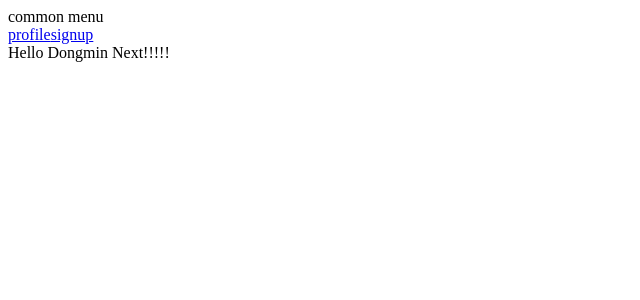
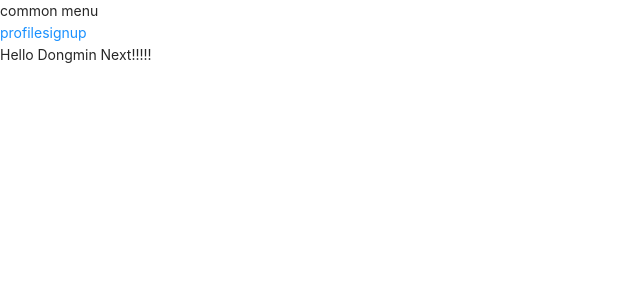
Before and after one commit to dongmin7208/nextNodeBird, a Next.js app: page / in a window 1280 px wide. Shown: the top 300 px of the page, without its empty margins (0-640 px from the left). Built offline with nearby package versions, Linux system fonts and the light colour scheme.

Commit message:
ADD: ant-design

```diff
--- /dev/null
+++ b/pages/_app.js
@@ -0,0 +1,11 @@
+import "antd/dist/antd.css";
+import PropTypes from "prop-types";
+
+const App = ({ Component }) => {
+    return <Component />;
+};
+App.PropTypes = {
+    Component: PropTypes.elementType.isRequired,
+};
+
+export default App;
```
